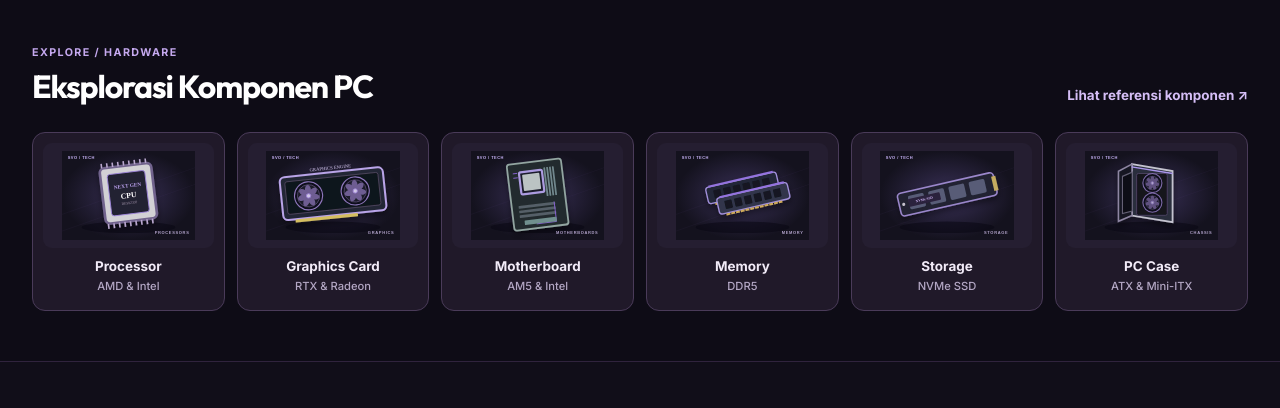
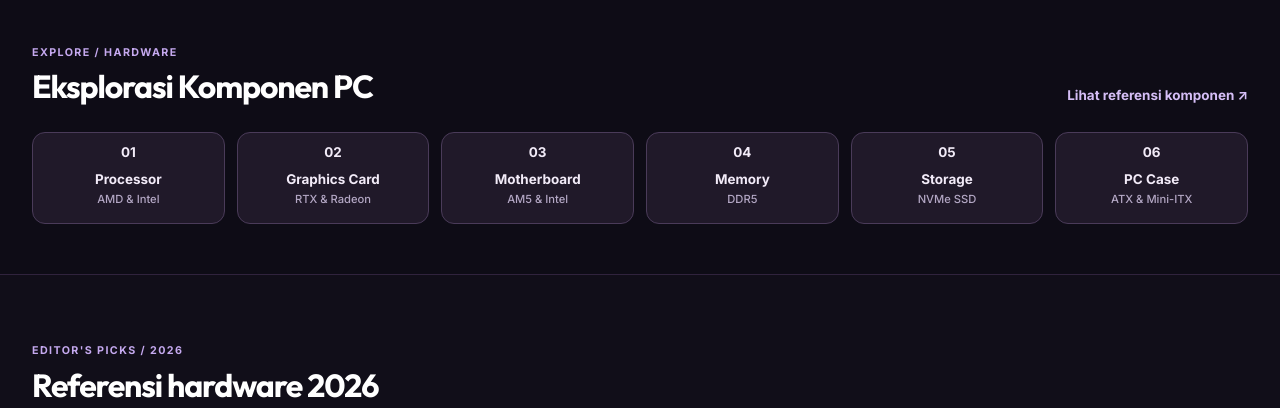
Before and after one commit to nandamorgul-gif/morgulpunya, a website: page index.html in a window 1280 px wide. Shown: the part 8440-8848 px from the top of the page. Drawn offline with nearby package versions, Linux system fonts and the light colour scheme; no server answers.

Commit message:
design(catalog): use elegant text-only categories instead of generic placeholder graphics

```diff
--- a/index.html
+++ b/index.html
@@ -363,12 +363,12 @@
         <a href="#svo-shop" class="svo-category-all">Lihat referensi komponen <span aria-hidden="true">↗</span></a>
       </div>
       <div class="svo-category-tiles">
-        <a href="#svo-shop" class="svo-category-tile" data-svo-category-link="cpu"><img src="images/products/cpu.svg" alt="" loading="lazy" width="160" height="110"><span>Processor <small>AMD &amp; Intel</small></span></a>
-        <a href="#svo-shop" class="svo-category-tile" data-svo-category-link="gpu"><img src="images/products/gpu.svg" alt="" loading="lazy" width="160" height="110"><span>Graphics Card <small>RTX &amp; Radeon</small></span></a>
-        <a href="#svo-shop" class="svo-category-tile" data-svo-category-link="motherboard"><img src="images/products/motherboard.svg" alt="" loading="lazy" width="160" height="110"><span>Motherboard <small>AM5 &amp; Intel</small></span></a>
-        <a href="#svo-shop" class="svo-category-tile" data-svo-category-link="ram"><img src="images/products/ram.svg" alt="" loading="lazy" width="160" height="110"><span>Memory <small>DDR5</small></span></a>
-        <a href="#svo-shop" class="svo-category-tile" data-svo-category-link="storage"><img src="images/products/storage.svg" alt="" loading="lazy" width="160" height="110"><span>Storage <small>NVMe SSD</small></span></a>
-        <a href="#svo-shop" class="svo-category-tile" data-svo-category-link="case"><img src="images/products/case.svg" alt="" loading="lazy" width="160" height="110"><span>PC Case <small>ATX &amp; Mini-ITX</small></span></a>
+        <a href="#svo-shop" class="svo-category-tile" data-svo-category-link="cpu"><span class="svo-category-number" aria-hidden="true">01</span><span>Processor <small>AMD &amp; Intel</small></span></a>
+        <a href="#svo-shop" class="svo-category-tile" data-svo-category-link="gpu"><span class="svo-category-number" aria-hidden="true">02</span><span>Graphics Card <small>RTX &amp; Radeon</small></span></a>
+        <a href="#svo-shop" class="svo-category-tile" data-svo-category-link="motherboard"><span class="svo-category-number" aria-hidden="true">03</span><span>Motherboard <small>AM5 &amp; Intel</small></span></a>
+        <a href="#svo-shop" class="svo-category-tile" data-svo-category-link="ram"><span class="svo-category-number" aria-hidden="true">04</span><span>Memory <small>DDR5</small></span></a>
+        <a href="#svo-shop" class="svo-category-tile" data-svo-category-link="storage"><span class="svo-category-number" aria-hidden="true">05</span><span>Storage <small>NVMe SSD</small></span></a>
+        <a href="#svo-shop" class="svo-category-tile" data-svo-category-link="case"><span class="svo-category-number" aria-hidden="true">06</span><span>PC Case <small>ATX &amp; Mini-ITX</small></span></a>
       </div>
     </div>
   </section>
```
